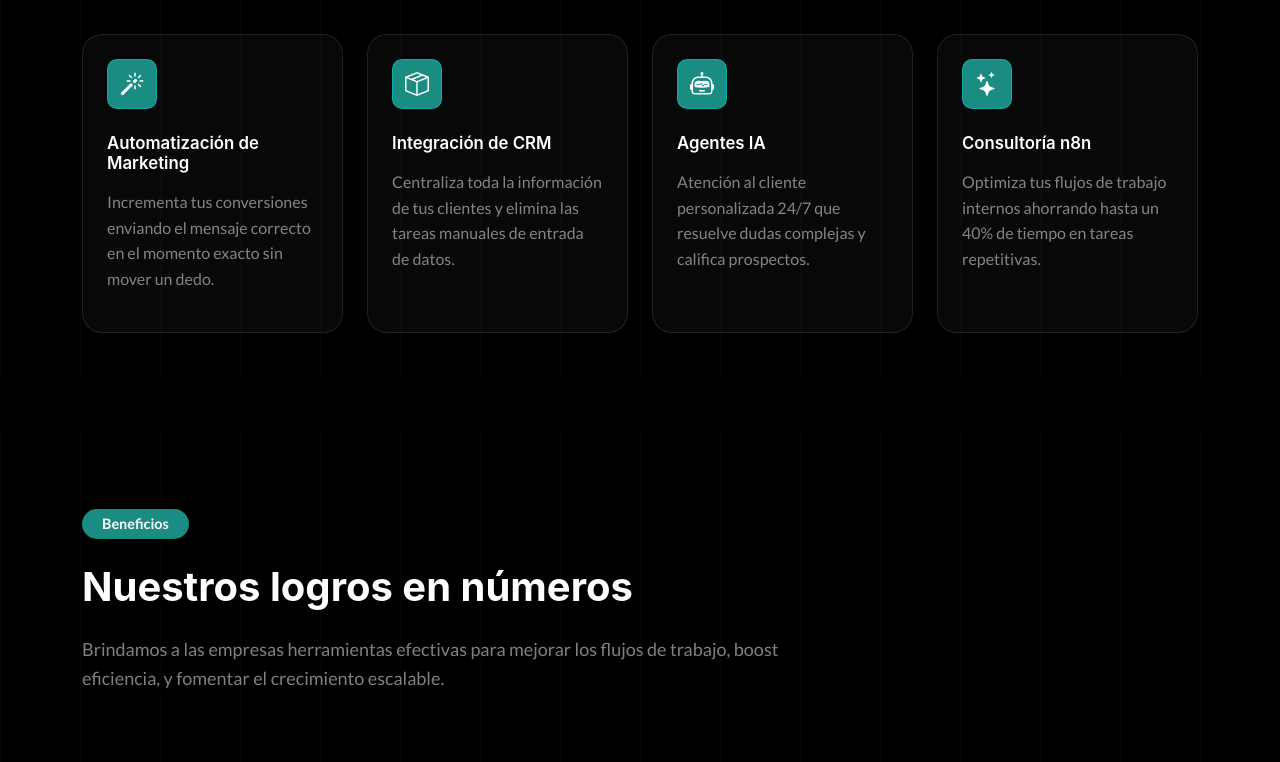
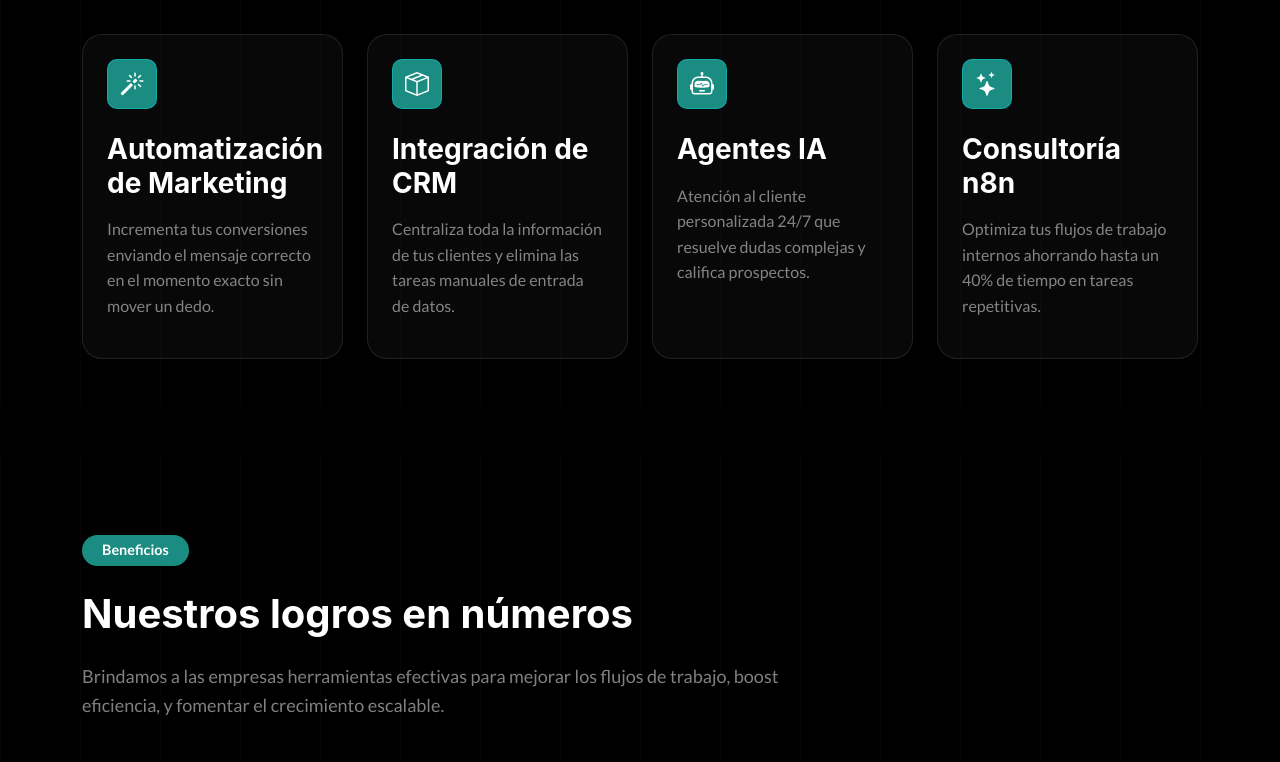
Before and after one commit to Maguigm/landing-nexio, a plain HTML site: page index.html in a window 1280 px wide. Shown: the part 1840-2602 px from the top of the page. Drawn offline with nearby package versions, Linux system fonts and the light colour scheme; animation ran at ten frames a second.

Commit message:
Update jerarquia de titulos index.html

```diff
--- a/index.html
+++ b/index.html
@@ -145,28 +145,28 @@
                     <div class="carousel-item active">
                         <div class="service-card p-4 mx-2">
                             <div class="icon-box mb-4"><i class="bi bi-magic"></i></div>
-                            <h4 class="text-white mb-3">Automatización de Marketing</h4>
+                            <h3 class="text-white mb-3">Automatización de Marketing</h3>
                             <p class="text-white-50 small">Incrementa tus conversiones enviando el mensaje correcto en el momento exacto.</p>
                         </div>
                     </div>
                     <div class="carousel-item">
                         <div class="service-card p-4 mx-2">
                             <div class="icon-box mb-4"><i class="bi bi-box-seam"></i></div>
-                            <h4 class="text-white mb-3">Integración de CRM</h4>
+                            <h3 class="text-white mb-3">Integración de CRM</h3>
                             <p class="text-white-50 small">Centraliza toda la información de tus clientes y elimina tareas manuales.</p>
                         </div>
                     </div>
                     <div class="carousel-item">
                         <div class="service-card p-4 mx-2">
                             <div class="icon-box mb-4"><i class="bi bi-robot"></i></div>
-                            <h4 class="text-white mb-3">Agentes IA</h4>
+                            <h3 class="text-white mb-3">Agentes IA</h3>
                             <p class="text-white-50 small">Atención al cliente personalizada 24/7 que resuelve dudas complejas.</p>
                         </div>
                     </div>
                     <div class="carousel-item">
                         <div class="service-card p-4 mx-2">
                             <div class="icon-box mb-4"><i class="bi bi-stars"></i></div>
-                            <h4 class="text-white mb-3">Consultoría n8n</h4>
+                            <h3 class="text-white mb-3">Consultoría n8n</h3>
                             <p class="text-white-50 small">Optimiza tus flujos de trabajo internos ahorrando hasta un 40% de tiempo.</p>
                         </div>
                     </div>
@@ -183,28 +183,28 @@
                 <div class="col-md-6 col-lg-3">
                     <div class="service-card p-4 h-100">
                         <div class="icon-box mb-4"><i class="bi bi-magic"></i></div>
-                        <h4 class="text-white mb-3">Automatización de Marketing</h4>
+                        <h3 class="text-white mb-3">Automatización de Marketing</h3>
                         <p class="text-white-50 small">Incrementa tus conversiones enviando el mensaje correcto en el momento exacto sin mover un dedo.</p>
                     </div>
                 </div>
                 <div class="col-md-6 col-lg-3">
                     <div class="service-card p-4 h-100">
                         <div class="icon-box mb-4"><i class="bi bi-box-seam"></i></div>
-                        <h4 class="text-white mb-3">Integración de CRM</h4>
+                        <h3 class="text-white mb-3">Integración de CRM</h3>
                         <p class="text-white-50 small">Centraliza toda la información de tus clientes y elimina las tareas manuales de entrada de datos.</p>
                     </div>
                 </div>
                 <div class="col-md-6 col-lg-3">
                     <div class="service-card p-4 h-100">
                         <div class="icon-box mb-4"><i class="bi bi-robot"></i></div>
-                        <h4 class="text-white mb-3">Agentes IA</h4>
+                        <h3 class="text-white mb-3">Agentes IA</h3>
                         <p class="text-white-50 small">Atención al cliente personalizada 24/7 que resuelve dudas complejas y califica prospectos.</p>
                     </div>
                 </div>
                 <div class="col-md-6 col-lg-3">
                     <div class="service-card p-4 h-100">
                         <div class="icon-box mb-4"><i class="bi bi-stars"></i></div>
-                        <h4 class="text-white mb-3">Consultoría n8n</h4>
+                        <h3 class="text-white mb-3">Consultoría n8n</h3>
                         <p class="text-white-50 small">Optimiza tus flujos de trabajo internos ahorrando hasta un 40% de tiempo en tareas repetitivas.</p>
                     </div>
                 </div>
@@ -341,7 +341,7 @@
                 </div>
 
                 <div class="col-lg-2 col-md-6">
-                    <h5 class="text-white fw-bold mb-4">Empresa</h5>
+                    <h3 class="text-white fw-bold mb-4">Empresa</h3>
                     <ul class="list-unstyled footer-links">
                         <li><a href="#inicio">Inicio</a></li>
                         <li><a href="#nosotros">¿Quiénes somos?</a></li>
```
